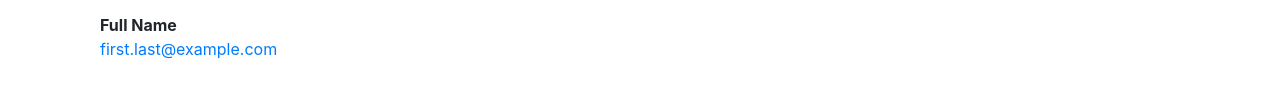
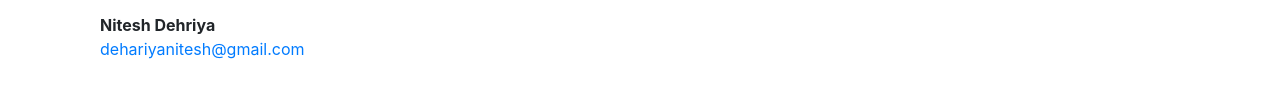
Before and after one commit to nitesh710/online-dictionary, a website: page public/index.html at #!/contact in a window 1280 px wide. Shown: the part 249-358 px from the top of the page. Drawn offline with nearby package versions, Linux system fonts and the light colour scheme; some packages are replaced by stand-ins of ours.

Commit message:
added my name and email address

```diff
--- a/public/views/contact.html
+++ b/public/views/contact.html
@@ -10,8 +10,8 @@
 			(123) 456-7890
 		</address>
 		<address>
-			<strong>Full Name</strong><br>
-			<a href="mailto:#">first.last@example.com</a>
+			<strong>Nitesh Dehriya</strong><br>
+			<a href="mailto:#">dehariyanitesh@gmail.com</a>
 		</address>
 	</form>
 </div>
```
